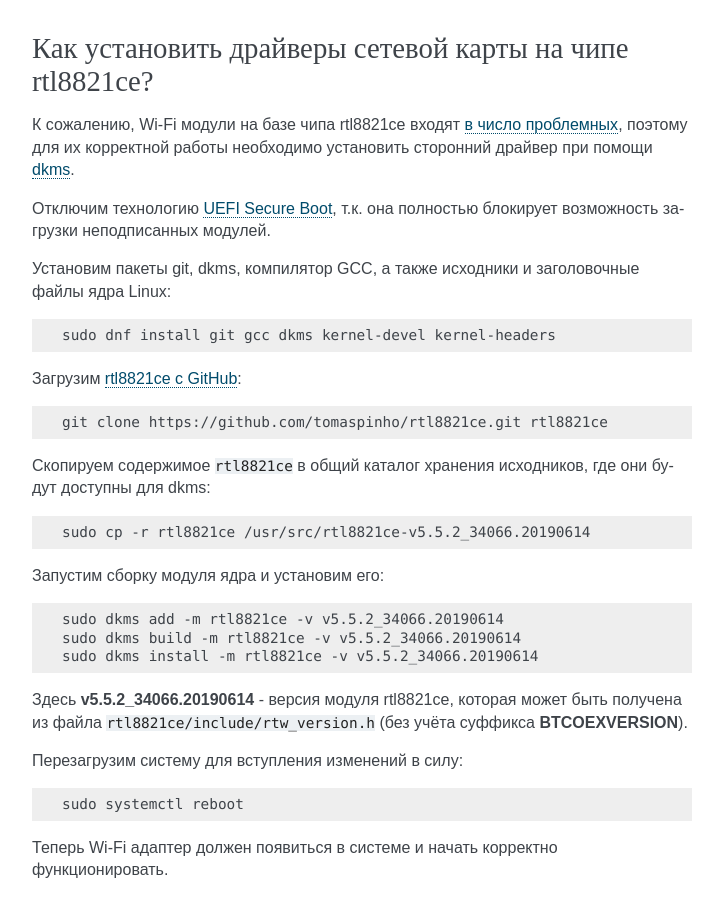
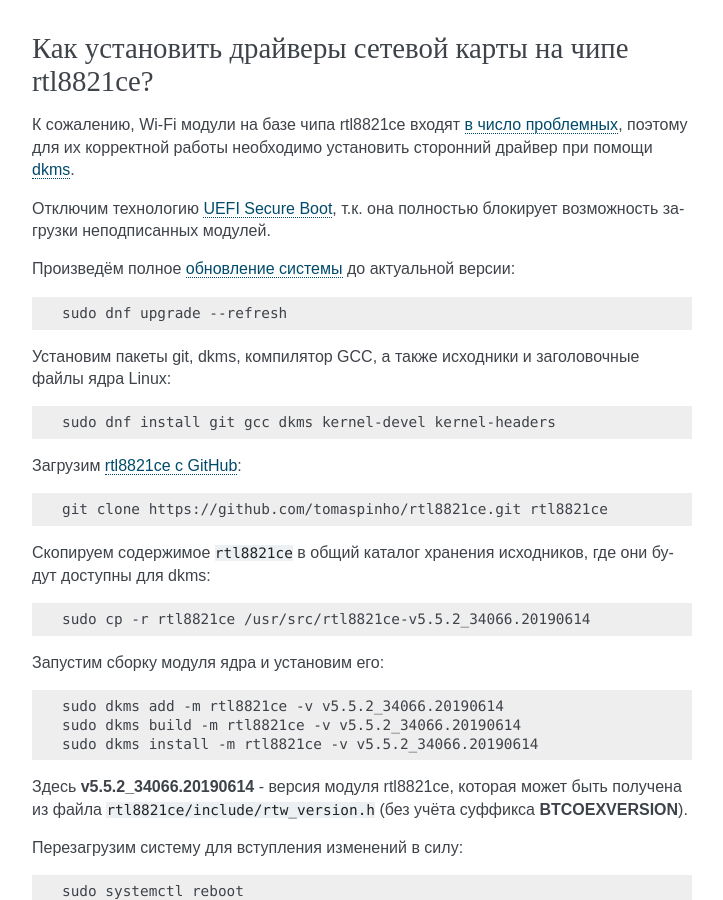
Before and after one commit to RussianFedora/FAQ, a Sphinx documentation site: the page built from source/hardware.rst, in a window 1280 px wide and 900 px high, scrolled down 19276 px. Shown: the whole window, without its empty margins (388-1111 px from the left). Built offline with Sphinx 7.4.7, drawn with Linux system fonts in a browser that asks for light colours.

Commit message:
Updating system is required before installing dkms modules.

```diff
--- a/source/hardware.rst
+++ b/source/hardware.rst
@@ -1068,6 +1068,12 @@ ICC профиль можно получить либо на сайте прои
 
 Отключим технологию :ref:`UEFI Secure Boot <secure-boot>`, т.к. она полностью блокирует возможность загрузки неподписанных модулей.
 
+Произведём полное :ref:`обновление системы <dnf-update>` до актуальной версии:
+
+.. code-block:: text
+
+    sudo dnf upgrade --refresh
+
 Установим пакеты git, dkms, компилятор GCC, а также исходники и заголовочные файлы ядра Linux:
 
 .. code-block:: text
```
